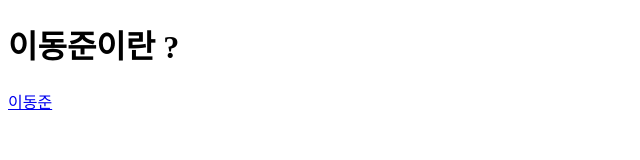
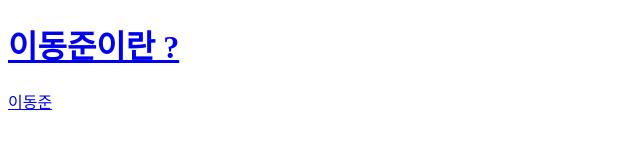
Before and after one commit to FmnFlower/WEB1, a plain HTML site: page dongjun.html in a window 1280 px wide. Shown: the whole page, without its empty margins (0-640 px from the left). Drawn offline with Linux system fonts and the light colour scheme.

Commit message:
Update dongjun.html

```diff
--- a/dongjun.html
+++ b/dongjun.html
@@ -5,7 +5,7 @@
   <title>동준아 이거 볼래 ?</title>
 </head>
 <body>
-  <h1>이동준이란 ?</h1>
+  <h1><a href="index.html">이동준이란 ?</h1>
   <a href="https://www.google.com/search?q=fuck+you&sxsrf=AOaemvIMxNy3V_yXlO2Org_us_9CeFZe9A:1642472019234&source=lnms&tbm=isch&sa=X&ved=2ahUKEwiJ24mKnbr1AhXys1YBHfIeDuoQ_AUoAXoECAIQAw&biw=768&bih=720&dpr=1.25" target="_blank" title="이동준의 정의">이동준</a>
 </body>
 </html>
```
